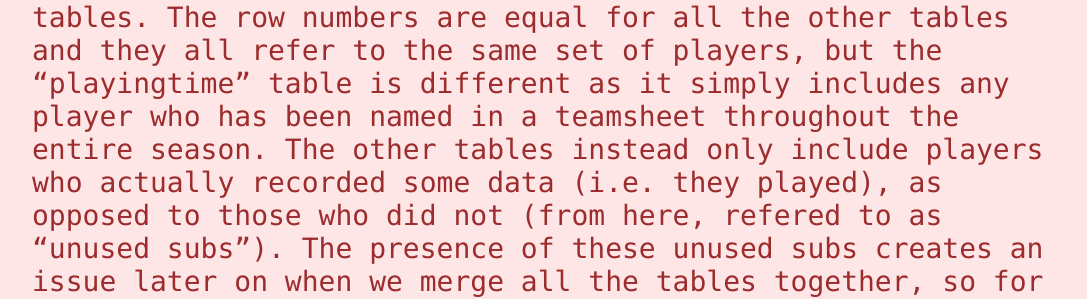
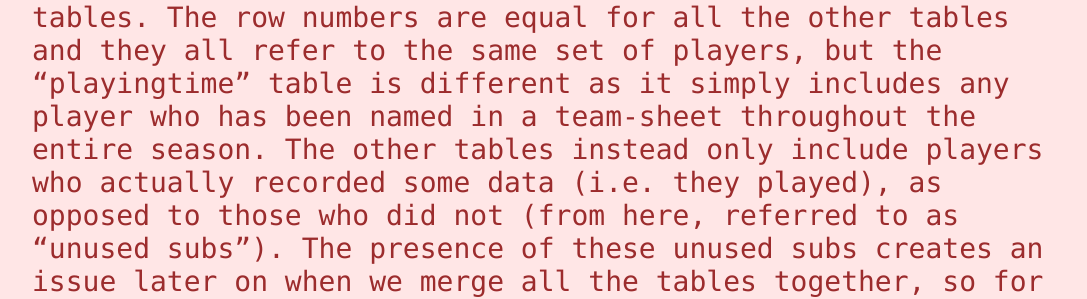
Before and after one commit to CharlieHomewood/website, a Jekyll site: the page built from _posts/projects/Making percentile radars/2023-07-20-project1-post3.md, in a window 1280 px wide. Shown: the part 4698-4997 px from the top of the page, without its empty margins (96-1183 px from the left). Built offline with Jekyll 4.4.1, drawn with Linux system fonts in a browser that asks for light colours; some of the changed text lies outside the part shown.

Commit message:
17/11/2023 commit

```diff
--- a/_posts/projects/Making percentile radars/2023-07-20-project1-post3.md
+++ b/_posts/projects/Making percentile radars/2023-07-20-project1-post3.md
@@ -77,7 +77,7 @@ With the renaming done, let's now address the goalkeeper situation. I said earli
 
 Similar to the for loop used in the last post, I created another list object - gk_tables_1 - to store all the goalkeeper rows still in the "tables" list, and then removed those rows from the tables once they had been copied over. We could have simply added them to the "gk_tables" object, but there is currently an issue we need to address before we can do that.
 
-In our "tables" list, there is a table called "playingtime". This table actually contains more players than any of the other tables, and as such has more rows than the other tables. The row numbers are equal for all the other tables and they all refer to the same set of players, but the "playingtime" table is different as it simply includes any player who has been named in a teamsheet throughout the entire season. The other tables instead only include players who actually recorded some data (i.e. they played), as opposed to those who did not (from here, refered to as "unused subs"). The presence of these unused subs creates an issue later on when we merge all the tables together, so for now we're putting the goalkeepers from the "tables" list inside a separate list.
+In our "tables" list, there is a table called "playingtime". This table actually contains more players than any of the other tables, and as such has more rows than the other tables. The row numbers are equal for all the other tables and they all refer to the same set of players, but the "playingtime" table is different as it simply includes any player who has been named in a team-sheet throughout the entire season. The other tables instead only include players who actually recorded some data (i.e. they played), as opposed to those who did not (from here, referred to as "unused subs"). The presence of these unused subs creates an issue later on when we merge all the tables together, so for now we're putting the goalkeepers from the "tables" list inside a separate list.
 
 So now let's address this issue by parsing out all the players from the "playingtime" table who are unused subs
 
```
Also changed, not shown: other parts of _posts/projects/Making percentile radars/2023-07-20-project1-post3.md (+1 -1 lines), _posts/projects/Making percentile radars/2023-07-14-project1-post1.md (+1 -1 lines), _posts/projects/Making percentile radars/2023-07-14-project1-post2.md (+1 -1 lines), _posts/projects/Making percentile radars/2023-08-05-project1-post4.md (+1 -1 lines).
